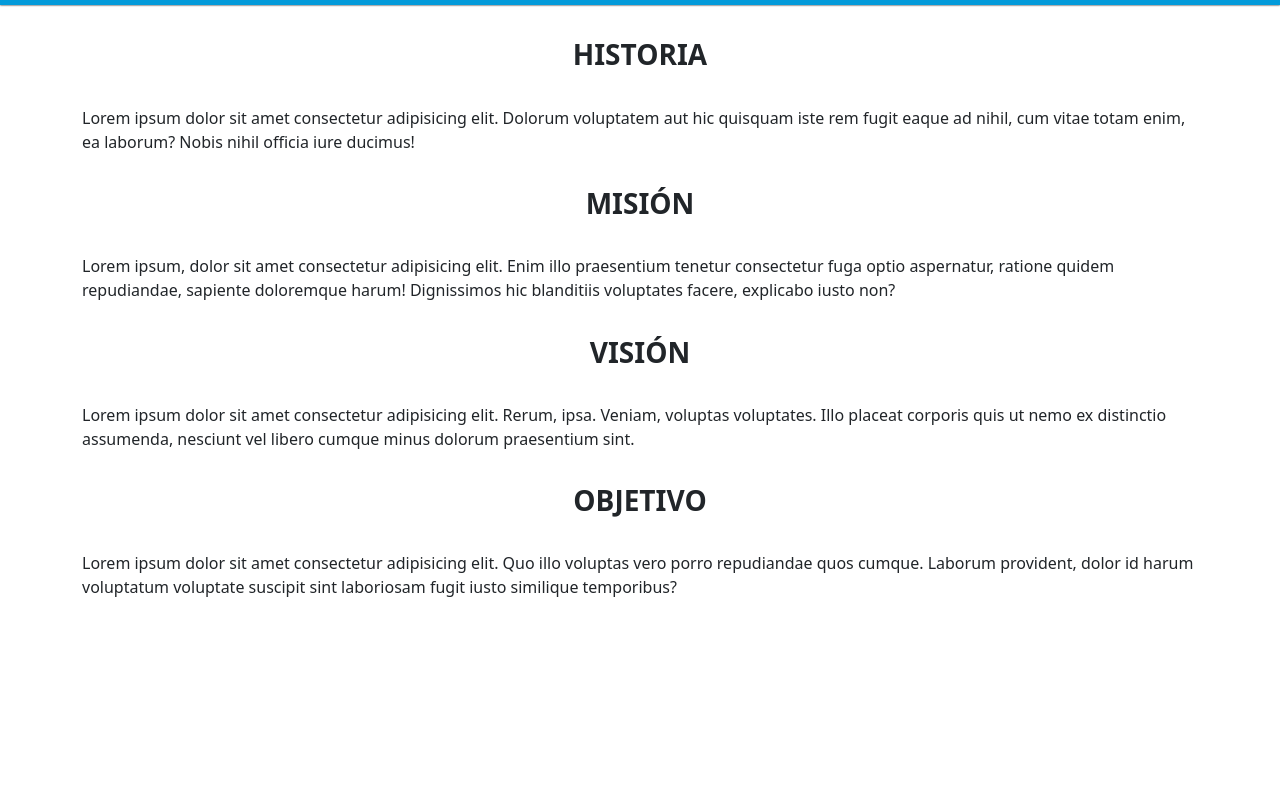
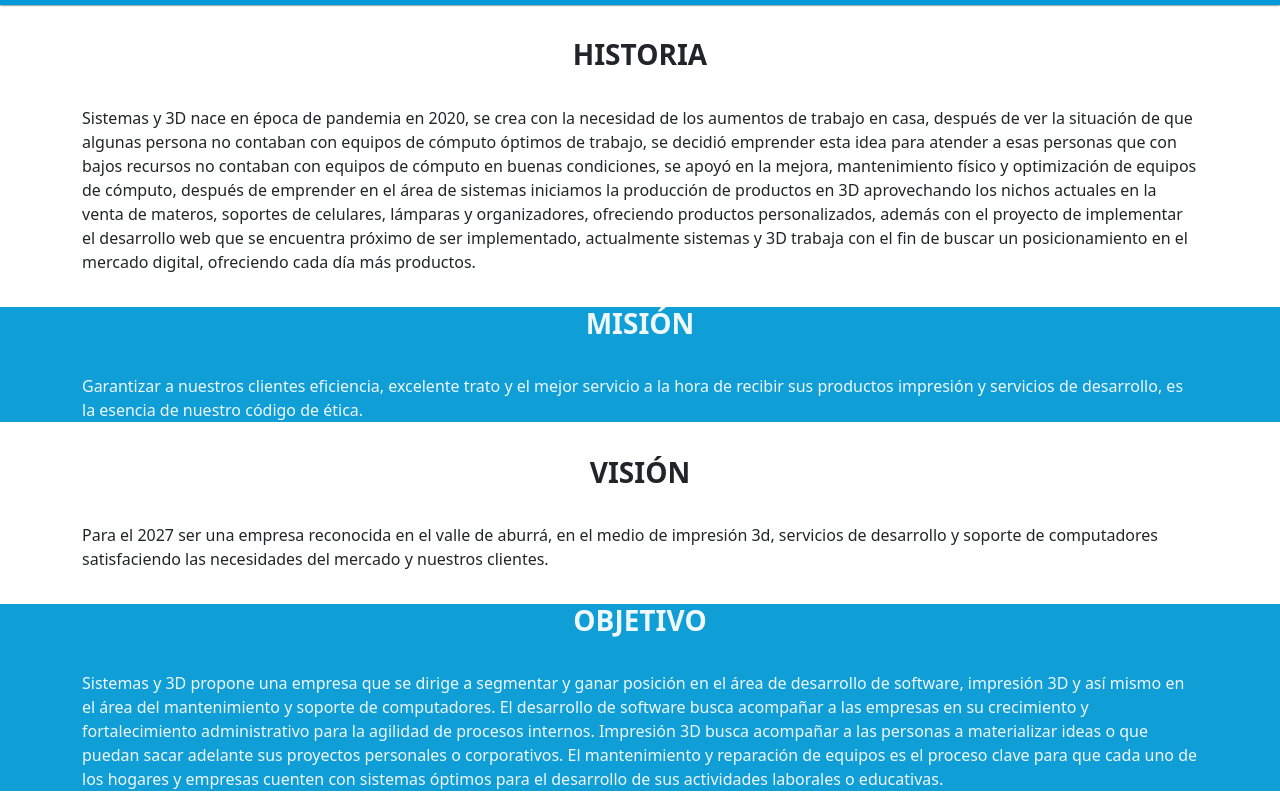
Before and after one commit to jdiego1004/Sistemas_Y_3D, a plain HTML site: page Nosotros.html in a window 1280 px wide. Shown: the part 265-1072 px from the top of the page. Before the commit the page ends 880 px from the top, so only its background shows below. Drawn offline with nearby package versions, Linux system fonts and the light colour scheme.

Commit message:
Uso de js para cambios de noticias con localStorage

```diff
--- a/Nosotros.html
+++ b/Nosotros.html
@@ -14,7 +14,7 @@
   <link rel="stylesheet" href="css/estilo_navbar.css">
 </head>
 
-<body>
+<body >
 
 
     <div class="top-header py-4">
@@ -76,32 +76,58 @@
 
 
 
-    <section>
+    <section id="historia" class="seccion-historia">
+      <article>
       <div class="container">
-        <div class="seccion-historia" id="historia">
-          <h3 class="h1-centrar">Historia</h3>
-          <p>Lorem ipsum dolor sit amet consectetur adipisicing elit. Dolorum voluptatem aut hic quisquam iste rem fugit eaque ad nihil, cum vitae totam enim, ea laborum? Nobis nihil officia iure ducimus!</p>
+        <div >
+          <h3 class="h1-centrar" >Historia</h3>
+          <p >Sistemas y 3D nace en época de pandemia en 2020, se crea con la necesidad de los aumentos de trabajo en casa, después de ver la situación de que algunas persona no contaban con equipos de cómputo óptimos de trabajo, se decidió emprender esta idea para atender a esas personas que con bajos recursos no contaban con equipos de cómputo en buenas condiciones, se apoyó en la mejora, mantenimiento físico y optimización de equipos de cómputo, después de emprender en el área de sistemas iniciamos la producción de productos en 3D aprovechando los nichos actuales en la venta de materos, soportes de celulares, lámparas y organizadores, ofreciendo productos personalizados, además con el proyecto de implementar el desarrollo web que se encuentra próximo de ser implementado, actualmente sistemas y 3D trabaja con el fin de buscar un posicionamiento en el mercado digital, ofreciendo cada día más productos.</p>
         </div>
+      </article>
 
-        <div class="seccion-mision" id="mision">
-          <h3 class="h1-centrar">Misión</h3>
-          <p>Lorem ipsum, dolor sit amet consectetur adipisicing elit. Enim illo praesentium tenetur consectetur fuga optio aspernatur, ratione quidem repudiandae, sapiente doloremque harum! Dignissimos hic blanditiis voluptates facere, explicabo iusto non?</p>
-        </div>
-
-        <div class="seccion-vision" id="vision">
-          <h3 class="h1-centrar">Visión</h3>
-          <p>Lorem ipsum dolor sit amet consectetur adipisicing elit. Rerum, ipsa. Veniam, voluptas voluptates. Illo placeat corporis quis ut nemo ex distinctio assumenda, nesciunt vel libero cumque minus dolorum praesentium sint.</p>
-        </div>
-
-        <div class="seccion-objetivo" id="objetivo">
-          <h3 class="h1-centrar">Objetivo</h3>
-          <p>Lorem ipsum dolor sit amet consectetur adipisicing elit. Quo illo voluptas vero porro repudiandae quos cumque. Laborum provident, dolor id harum voluptatum voluptate suscipit sint laboriosam fugit iusto similique temporibus?</p>
-        </div>
       </div>
 
 
     </section>
 
+    <section id="mision" class="seccion-mision" >
+      <div class="container">
+        <div >
+          <h3 style="color: aliceblue;"class="h1-centrar">Misión</h3>
+          <p style="color: aliceblue;">Garantizar a nuestros clientes eficiencia, excelente trato y el mejor servicio a la hora de recibir sus productos impresión y servicios de desarrollo, es la esencia de nuestro código de ética.</p>
+        </div>
+      </div>
+    </section>
+
+    <section id="vision" class="seccion-vision">
+      <div class="container">
+
+        <div  id="vision">
+          <h3  class="h1-centrar">Visión</h3>
+          <p >Para el 2027 ser una empresa reconocida en el valle de aburrá, en el medio de impresión 3d, servicios de desarrollo y soporte de computadores satisfaciendo las necesidades del mercado y nuestros clientes.</p>
+        </div>
+
+
+      </div>
+    </section>
+
+    <section id="objetivo" class="seccion-objetivo">
+      <div class="container">
+
+
+        <div  id="objetivo">
+          <h3 style="color: aliceblue;" class="h1-centrar">Objetivo</h3>
+          <p style="color: aliceblue;">Sistemas y 3D propone una empresa que se dirige a segmentar y ganar posición en el área de desarrollo de software, impresión 3D y así mismo en el área del mantenimiento y soporte de computadores.
+
+            El desarrollo de software busca acompañar a las empresas en su crecimiento y fortalecimiento administrativo para la agilidad de procesos internos.
+
+            Impresión 3D busca acompañar a las personas a materializar ideas o que puedan sacar adelante sus proyectos personales o corporativos.
+
+            El mantenimiento y reparación de equipos es el proceso clave para que cada uno de los hogares y empresas cuenten con sistemas óptimos para el desarrollo de sus actividades laborales o educativas.
+            </p>
+        </div>
+      </div>
+    </section>
 
 
   <footer>
--- a/css/estilos.css
+++ b/css/estilos.css
@@ -40,6 +40,7 @@
   object-fit: cover;
   max-width: 100%;
   max-height: 10%;
+
 }
 
 .maximo img{
@@ -52,3 +53,11 @@
   background: var(--color-blanco-1)!important;
   opacity: .9!important;
 }
+
+.seccion-mision{
+  background-color: var(--color-azul-3)!important;
+}
+
+.seccion-objetivo{
+  background-color: var(--color-azul-3)!important;
+}
--- /dev/null
+++ b/js/noticias.js
@@ -0,0 +1,4 @@
+function cambiarNoticia() {
+    imagen1 = localStorage.getItem("imagen1");
+    document.getElementById('imagen1').src = imagen1;
+}
```
Also changed, not shown: index.html (+16 -6 lines).
